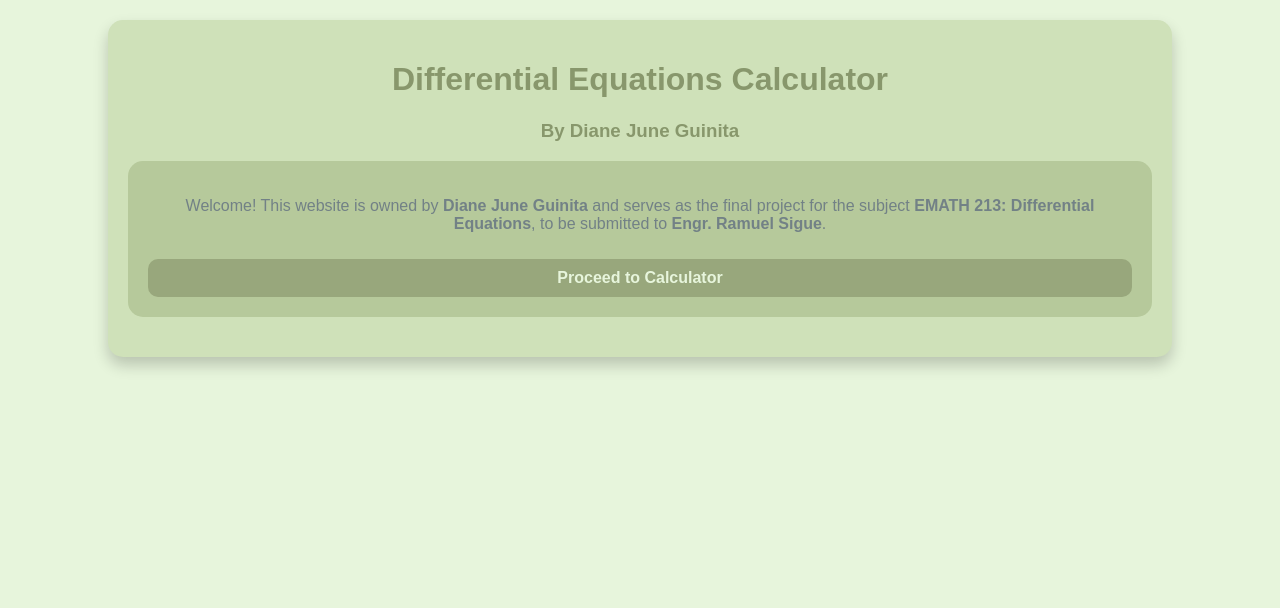
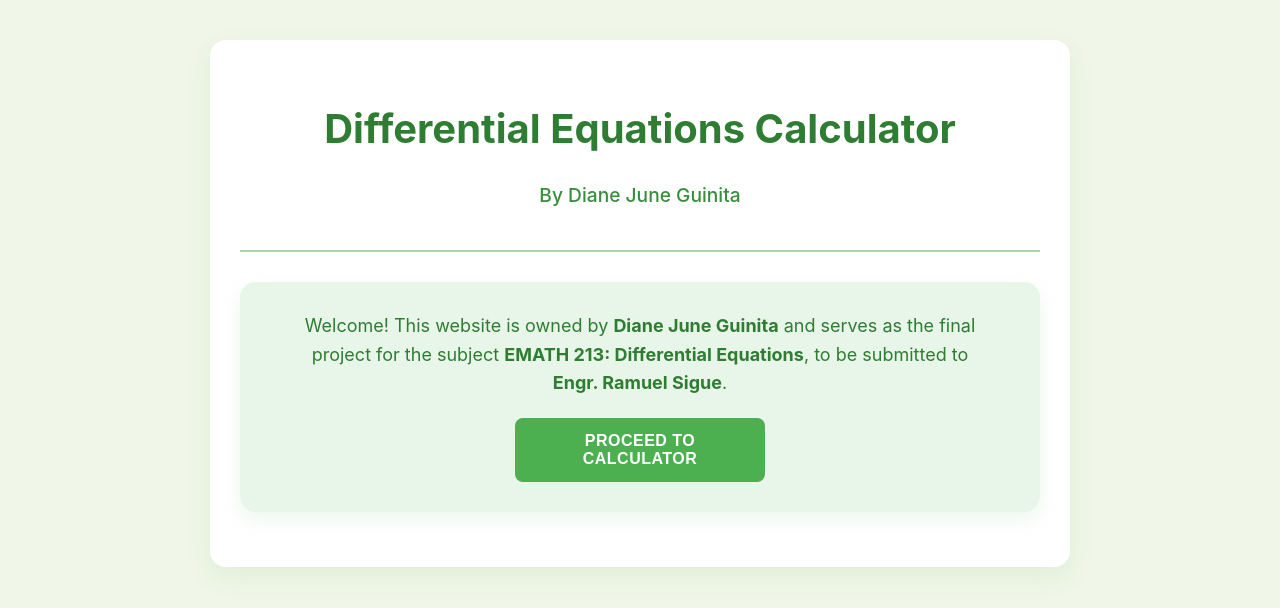
Before and after one commit to dzayanjune/DE_CALC, a plain HTML site: page index.html in a window 1280 px wide. Drawn offline with Linux system fonts and the light colour scheme.

Commit message:
Update style.css

```diff
--- a/style.css
+++ b/style.css
@@ -1,164 +1,181 @@
-/* Base styling */
+/* Base styling with modern, green-focused design */
 body {
-    font-family: Arial, sans-serif;
-    background-color: #E7F5DC; /* Lightest green for background */
+    font-family: 'Inter', -apple-system, BlinkMacSystemFont, 'Segoe UI', Roboto, Oxygen, Ubuntu, Cantarell, 'Open Sans', 'Helvetica Neue', sans-serif;
+    background-color: #F0F6E8; /* Soft, light green background */
     margin: 0;
     padding: 0;
+    line-height: 1.6;
+    color: #2C3E2C; /* Dark forest green for text */
 }
 
 .container {
-    width: 80%;
-    margin: 20px auto;
-    padding: 20px;
-    background-color: #CFE1B9; /* Soft green for the card background */
-    border-radius: 15px;
-    box-shadow: 0px 8px 15px rgba(0, 0, 0, 0.2);
+    width: 90%;
+    max-width: 800px;
+    margin: 40px auto;
+    padding: 30px;
+    background-color: #FFFFFF; /* Clean white background */
+    border-radius: 16px;
+    box-shadow: 0 10px 25px rgba(76, 175, 80, 0.1);
+    transition: all 0.3s ease;
 }
 
-h1, h3 {
-    color: #88976C; /* Darker green for headings */
+.container:hover {
+    box-shadow: 0 15px 35px rgba(76, 175, 80, 0.15);
+    transform: translateY(-5px);
+}
+
+header {
     text-align: center;
+    margin-bottom: 30px;
+    border-bottom: 2px solid #A5D6A7;
+    padding-bottom: 20px;
+}
+
+h1 {
+    color: #2E7D32; /* Deep green for main heading */
+    font-size: 2.5rem;
+    margin-bottom: 10px;
+    font-weight: 700;
+}
+
+h3 {
+    color: #388E3C; /* Slightly lighter green for subheadings */
+    font-size: 1.2rem;
+    font-weight: 500;
 }
 
 label {
     display: block;
-    color: #728186; /* Dark gray-green for labels */
-    margin: 10px 0 5px;
+    color: #43A047;
+    margin: 15px 0 8px;
+    font-weight: 600;
 }
 
-input[type="text"] {
-    width: calc(100% - 20px);
-    padding: 8px 10px;
+input[type="text"], select {
+    width: 100%;
+    padding: 12px 15px;
     margin-bottom: 15px;
-    border: 1px solid #98A77C; /* Medium green for borders */
-    border-radius: 5px;
+    border: 2px solid #81C784;
+    border-radius: 8px;
     font-size: 16px;
-    background-color: #E7F5DC; /* Light green for input background */
-    color: #88976C; /* Dark green for input text */
+    background-color: #F1F8E9;
+    color: #2E7D32;
+    transition: all 0.3s ease;
 }
 
-input[type="text"]:focus {
+input[type="text"]:focus, select:focus {
     outline: none;
-    border-color: #88976C; /* Highlight border when focused */
+    border-color: #4CAF50; /* Bright green border on focus */
+    box-shadow: 0 0 0 3px rgba(76, 175, 80, 0.2);
 }
 
 button {
     width: 100%;
-    padding: 12px 20px;
-    margin-top: 10px;
-    background-color: #98A77C; /* Medium green for buttons */
-    color: #E7F5DC; /* Light green for button text */
+    padding: 14px 20px;
+    margin-top: 15px;
+    background-color: #4CAF50; /* Bright green button */
+    color: #FFFFFF;
     border: none;
-    border-radius: 10px;
+    border-radius: 8px;
     font-size: 16px;
-    font-weight: bold;
+    font-weight: 700;
     cursor: pointer;
-    transition: background-color 0.3s ease-in-out;
+    transition: all 0.3s ease;
+    text-transform: uppercase;
+    letter-spacing: 0.5px;
 }
 
 button:hover {
-    background-color: #88976C; /* Slightly darker green on hover */
+    background-color: #43A047; /* Slightly darker green on hover */
+    transform: translateY(-2px);
+    box-shadow: 0 5px 15px rgba(76, 175, 80, 0.4);
 }
 
-/* Results section */
+/* Solution section with enhanced readability */
 #solution {
-    background-color: #E7F5DC;
-    border: 1px solid #98A77C;
+    background-color: #E8F5E9;
+    border: 1px solid #A5D6A7;
     border-radius: 10px;
-    padding: 15px;
-    margin-top: 20px;
-    color: #728186;
+    padding: 20px;
+    margin-top: 25px;
+    color: #2E7D32;
     font-size: 16px;
-    line-height: 1.6;
+    line-height: 1.8;
     font-family: 'Courier New', Courier, monospace;
     overflow-x: auto;
 }
 
-pre {
-    white-space: pre-wrap;
-    word-wrap: break-word;
+/* Welcome section with green design */
+#welcome-section {
+    text-align: center;
+    padding: 30px;
+    background-color: #E8F5E9; /* Light green background */
+    border-radius: 16px;
+    margin-bottom: 25px;
+    box-shadow: 0 8px 20px rgba(76, 175, 80, 0.1);
 }
 
-/* Radio button styling */
-input[type="radio"] {
-    margin-right: 10px;
+#welcome-section p {
+    font-size: 18px;
+    color: #2E7D32;
+    max-width: 700px;
+    margin: 0 auto 20px;
 }
 
-label input[type="radio"] {
-    margin: 5px;
+#welcome-section button {
+    max-width: 250px;
+    margin: 0 auto;
+    background-color: #4CAF50; /* Green button */
 }
 
-/* Responsive design */
-@media (max-width: 768px) {
-    .container {
-        width: 95%;
-        padding: 15px;
-    }
+#welcome-section button:hover {
+    background-color: #43A047; /* Darker green on hover */
+}
 
-    button {
-        font-size: 14px;
-    }
-
-    input[type="text"] {
-        font-size: 14px;
-    }
-}
+/* Radio button and utility classes */
 .visible {
     display: block;
+    opacity: 1;
+    transition: opacity 0.3s ease;
 }
 
 .hidden {
     display: none;
+    opacity: 0;
 }
 
-/* Welcome section */
-#welcome-section {
-    text-align: center;
-    padding: 20px;
-    background-color: #B6C99B;
-    border-radius: 15px;
-    margin-bottom: 20px;
+/* Responsive adjustments */
+@media (max-width: 768px) {
+    .container {
+        width: 95%;
+        padding: 20px;
+        margin: 20px auto;
+    }
+
+    h1 {
+        font-size: 2rem;
+    }
+
+    button, input[type="text"], select {
+        font-size: 14px;
+        padding: 10px;
+    }
 }
 
-#welcome-section p {
-    font-size: 16px;
-    color: #728186;
+/* Subtle scroll bar styling */
+::-webkit-scrollbar {
+    width: 8px;
 }
 
-#welcome-section button {
-    background-color: #98A77C;
-    color: #E7F5DC;
-    border: none;
-    padding: 10px 20px;
-    font-size: 16px;
-    font-weight: bold;
-    border-radius: 10px;
-    cursor: pointer;
+::-webkit-scrollbar-track {
+    background: #F1F8E9;
 }
 
-#welcome-section button:hover {
-    background-color: #88976C;
-}
-select {
-    width: 100%;
-    padding: 10px;
-    margin: 10px 0;
-    border: 2px solid #98A77C; /* Medium green for the border */
-    border-radius: 10px;
-    font-size: 16px;
-    background-color: #E7F5DC; /* Light green background */
-    color: #728186; /* Dark gray-green for text */
-    appearance: none; /* Remove default dropdown arrow for customization */
-    cursor: pointer;
+::-webkit-scrollbar-thumb {
+    background: #81C784;
+    border-radius: 4px;
 }
 
-select:focus {
-    outline: none;
-    border-color: #88976C; /* Slightly darker green on focus */
-    box-shadow: 0 0 5px rgba(136, 151, 108, 0.5);
+::-webkit-scrollbar-thumb:hover {
+    background: #4CAF50;
 }
-
-select option {
-    background-color: #CFE1B9; /* Soft green for dropdown items */
-    color: #728186;
-}
```
